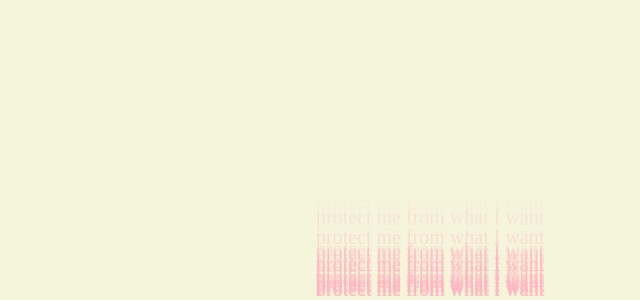
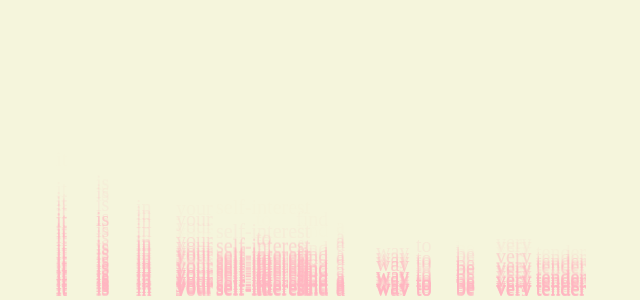
Before and after one commit to bricklane/jenny-holzer-particle-emitter, a plain HTML site: page jenny holzer particle emitter 2/index.html in a window 1280 px wide. Shown: the part 504-804 px from the top of the page, without its empty margins (324-964 px from the left). Drawn offline with Linux system fonts and the light colour scheme.

Commit message:
changed text: "it is in your self-interest to find a way to be very tender"

```diff
--- a/jenny holzer particle emitter 2/index.html
+++ b/jenny holzer particle emitter 2/index.html
@@ -27,19 +27,23 @@
     // Fixed settings
     const settings = {
       opacity: 0.75,
-      alphaDecrement: 0.0037,
+      alphaDecrementBase: 0.0037,
       fontColor: "#ffb6c1",
       emissionRate: 4,
       fontSize: 20,
-      sentenceChoice: "protect me from what I want"
+      sentenceChoice: "it is in your self-interest to find a way to be very tender"
     };
 
+    // Split sentence into words
+    const words = settings.sentenceChoice.split(' ');
+
     class Particle {
-      constructor(x, y, text) {
+      constructor(x, y, text, alphaDecrement) {
         this.x = x;
         this.y = y;
         this.text = text;
-        this.alpha = .75;
+        this.alpha = 1.0; // Start fully visible
+        this.alphaDecrement = alphaDecrement;
         this.velocity = {
           x: 0,
           y: -Math.random() * 0.5 // Making particles move upwards
@@ -47,7 +51,7 @@
       }
 
       update() {
-        this.alpha -= settings.alphaDecrement;
+        this.alpha -= this.alphaDecrement;
         this.y += this.velocity.y;
       }
 
@@ -67,9 +71,12 @@
       }
 
       createParticle() {
-        const x = canvas.width / 2;
-        const y = canvas.height;
-        this.particles.push(new Particle(x, y, settings.sentenceChoice));
+        words.forEach((word, index) => {
+          const x = canvas.width / 2 + (index - words.length / 2) * settings.fontSize * 2;
+          const y = canvas.height;
+          const alphaDecrement = settings.alphaDecrementBase + index * 0.0005; // Unique fade timing for each word
+          this.particles.push(new Particle(x, y, word, alphaDecrement));
+        });
       }
 
       update() {
@@ -96,7 +103,6 @@
     function animate() {
       requestAnimationFrame(animate);
       ctx.clearRect(0, 0, canvas.width, canvas.height);
-      // Removed drawSentence call to not display sentence in viewport
       if (frameCount % settings.emissionRate === 0) {
         sentenceEmitter.createParticle();
       }
```
